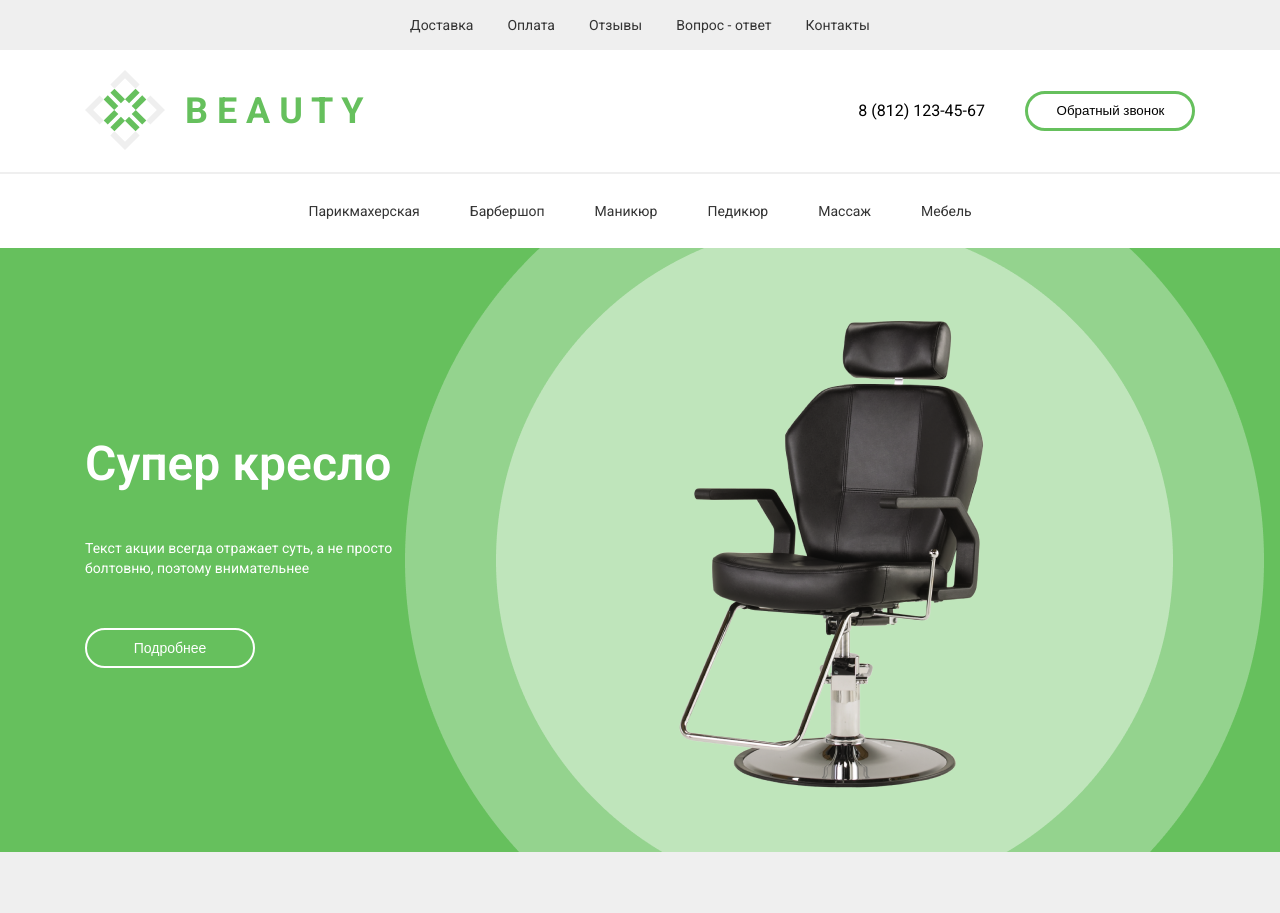
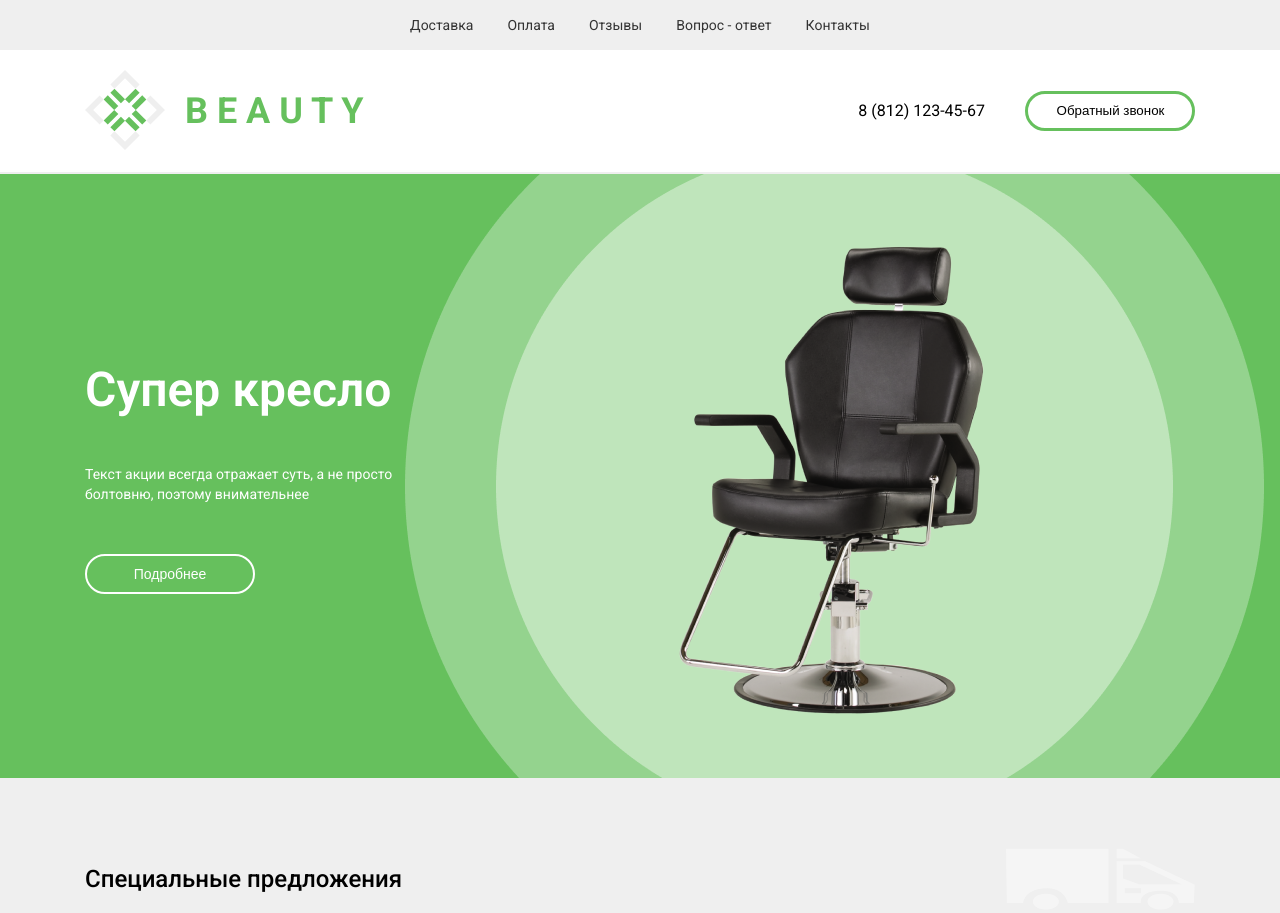
Before and after one commit to Nedorazumenie/chairs-shop, a plain HTML site: page index.html in a window 1280 px wide. Shown: the top 913 px of the page. Drawn offline with Linux system fonts and the light colour scheme.

Commit message:
commented section services

```diff
--- a/index.html
+++ b/index.html
@@ -49,7 +49,7 @@
         <div class="line"></div>
     </header>
     <main class="main">
-    <section class="main__section-services">
+    <!-- <section class="main__section-services">
         <ul class="main__services-list">
             <li class="main__services-list-item">
                 <a href="" class="main__services-list-link">Парикмахерская</a>
@@ -70,7 +70,7 @@
                 <a href="" class="main__services-list-link">Мебель</a>
             </li>
         </ul>
-    </section>
+    </section> -->
     <section class="section__wrapper">
         <div class="container">
                 <div class="main__wrapper">
```
